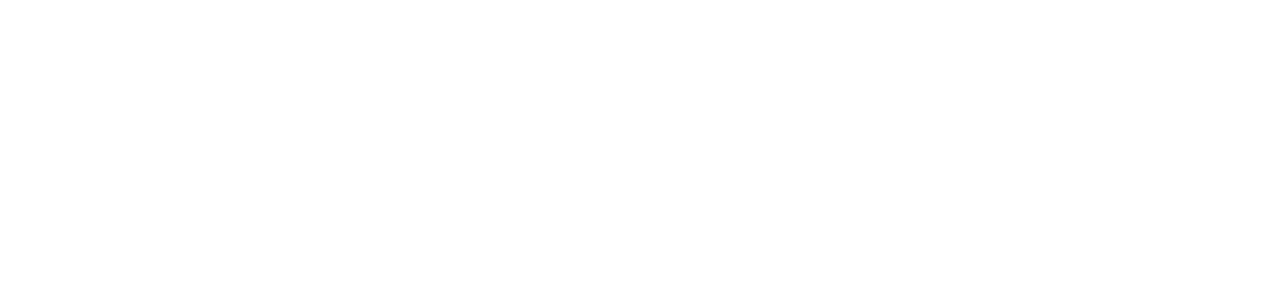
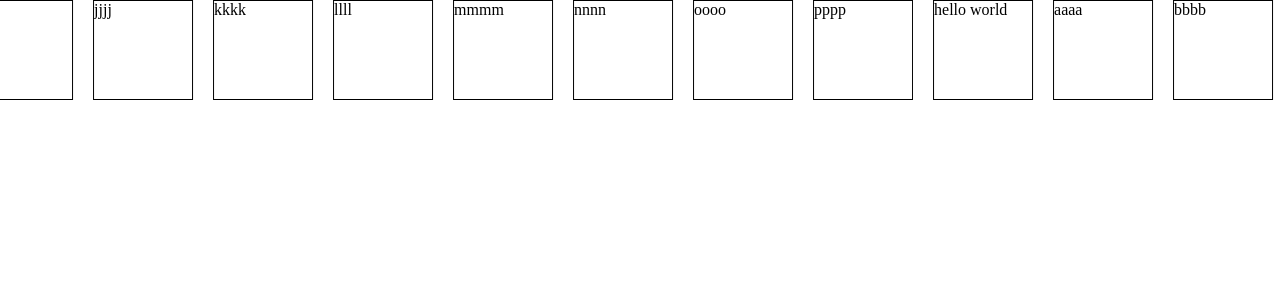
Before and after one commit to kennarddh/react-invitation, a React (Vite) app: page / in a window 1280 px wide. Shown: the top 300 px of the page. Built offline with nearby package versions, Linux system fonts and the light colour scheme.

Commit message:
feat: Carousel

```diff
--- a/src/App.tsx
+++ b/src/App.tsx
@@ -1,7 +1,9 @@
 import { FC } from 'react'
 
+import Carousel from 'Components/Carousel/Carousel'
+
 const App: FC = () => {
-	return <div></div>
+	return <Carousel />
 }
 
 export default App
--- /dev/null
+++ b/src/Components/Carousel/Carousel.tsx
@@ -0,0 +1,39 @@
+import { FC } from 'react'
+
+import { Container, Item, Track } from './Styles'
+
+const elements = [
+	'hello world',
+	'aaaa',
+	'bbbb',
+	'cccc',
+	'dddd',
+	'eeee',
+	'ffff',
+	'gggg',
+	'hhhh',
+	'iiii',
+	'jjjj',
+	'kkkk',
+	'llll',
+	'mmmm',
+	'nnnn',
+	'oooo',
+	'pppp',
+]
+
+const Carousel: FC = () => {
+	return (
+		<Container>
+			{Array.from({ length: 2 }, (_, index) => (
+				<Track key={index}>
+					{elements.map((item, index) => (
+						<Item key={index}>{item}</Item>
+					))}
+				</Track>
+			))}
+		</Container>
+	)
+}
+
+export default Carousel
--- /dev/null
+++ b/src/Components/Carousel/Styles.tsx
@@ -0,0 +1,39 @@
+import { keyframes, styled } from 'styled-components'
+
+const SlideKeyframe = keyframes`
+	0% {
+		transform: translateX(0);
+	}
+	100% {
+		transform: translateX(-100%);
+	}
+`
+
+export const Container = styled.div`
+	width: 100%;
+	height: 100px;
+
+	overflow: hidden;
+
+	display: flex;
+	flex-shrink: 0;
+	gap: 20px;
+`
+
+export const Track = styled.div`
+	height: 100%;
+
+	display: flex;
+	justify-content: flex-start;
+	align-items: center;
+	gap: 20px;
+
+	animation: ${SlideKeyframe} 10s linear infinite;
+`
+
+export const Item = styled.div`
+	width: 100px;
+	height: 100%;
+
+	border: 1px solid black;
+`
```
